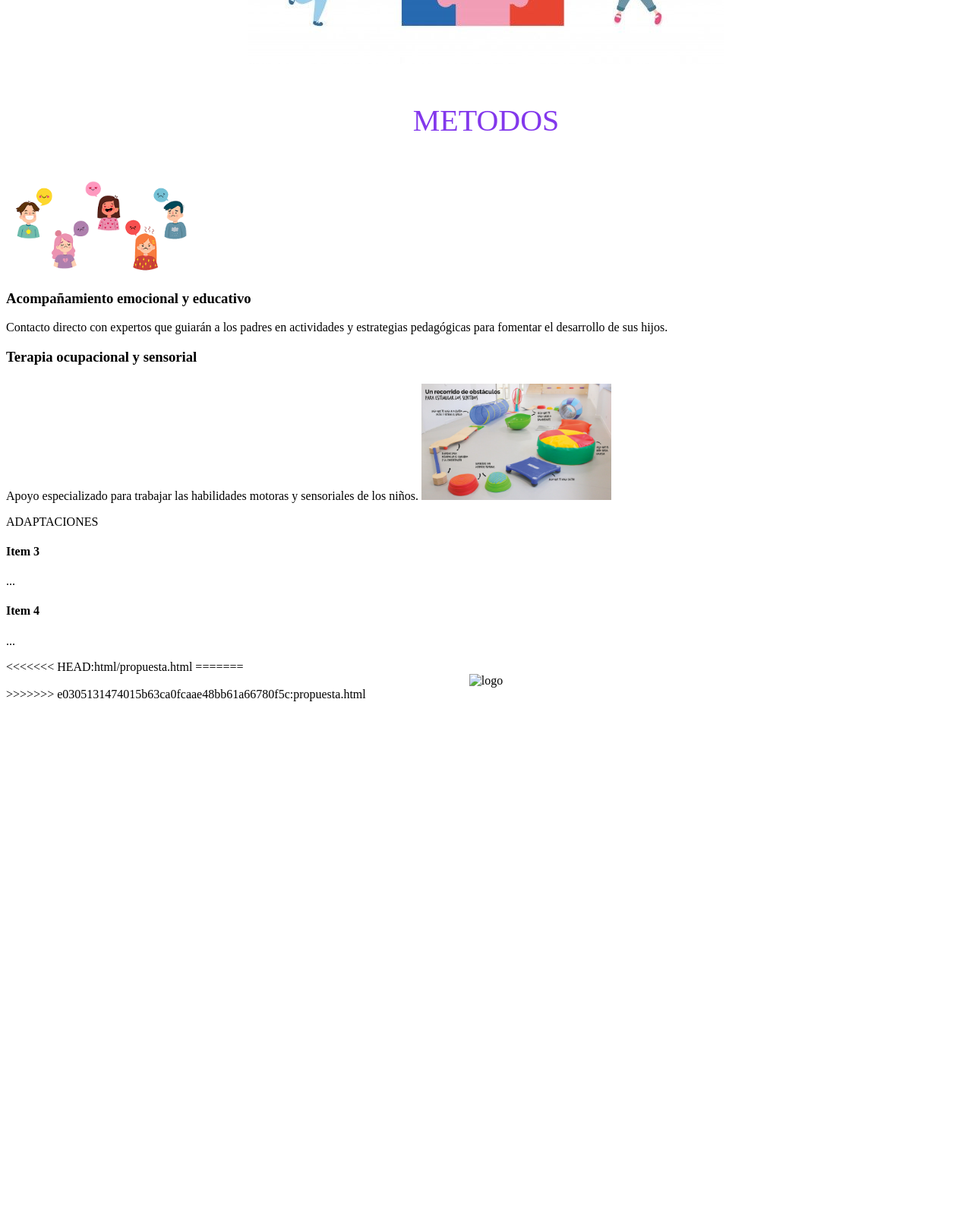
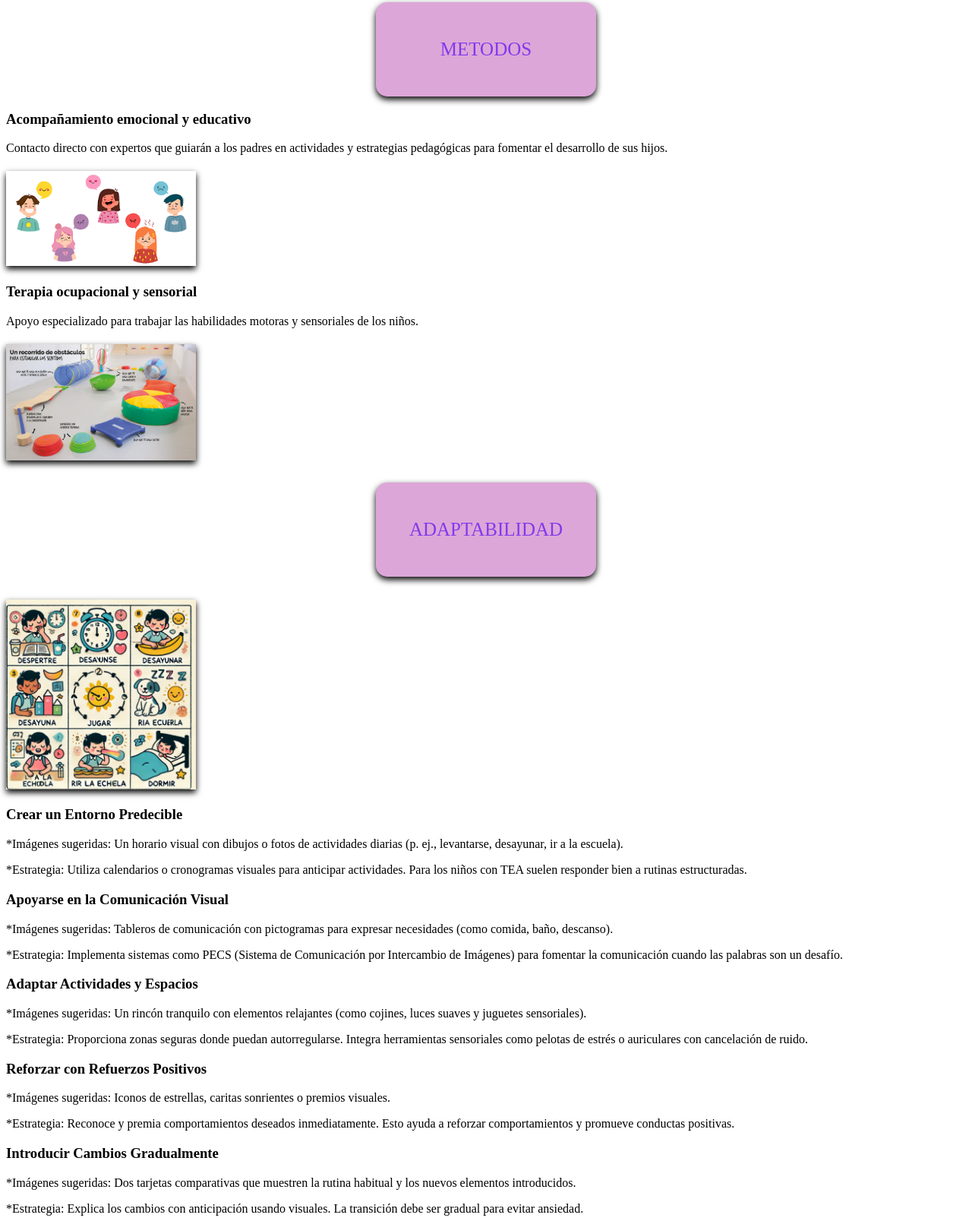
Before and after one commit to valentina7730/MentesBrillantes, a plain HTML site: page html/propuesta.html in a window 1280 px wide. Shown: the part 337-1940 px from the top of the page at 76% size. Before the commit the page ends 1268 px from the top, so only its background shows below. Drawn offline with Linux system fonts and the light colour scheme.

Commit message:
propuesta

```diff
--- a/css/propuesta.css
+++ b/css/propuesta.css
@@ -1,19 +1,62 @@
-
-.sensorial{
+.acompañamiento {
     width: 250px;
     border: 2 2 2 2;
-    margin-top: 5px; color: ;
+    margin-top: 5px;
+    box-shadow: 0 4px 8px rgba(2, 2, 2, 2.2);
 }
-.acompañamiento{
+
+.sensorial {
+    width: 250px;
+    border: 2 2 2 2;
+    margin-top: 5px;
+    box-shadow: 0 4px 8px rgba(2, 2, 2, 2.2);
+}
+
+.list1 {
+    flex-wrap: wrap;
+    color: #8338ec;
+    margin: 20 15 20 15;
+    font-size: 25px;
+    padding: 15px;
+}
+
+.logo {
     width: 250px;
     border: 2 2 2 2;
     margin-top: 5px;
 }
-.list1{
+
+.list2 {
     flex-wrap: wrap;
     color: #8338ec;
-    margin: 20 15 20 15 ;
-    font-size: 40px;
+    margin: 20 15 20 15;
+    font-size: 25px;
+    padding: 15px;
+
+}
+
+.caja1 {
+    background-color: #dda6d8;
     padding: 20px;
-    box-shadow: #ffbe0b;
+    border-radius: 15px;
+    width: 250px;
+    margin: 15px auto;
+    text-align: center;
+    box-shadow: 0 4px 8px rgba(2, 2, 2, 2.2);
 }
+
+.caja2 {
+    background-color: #dda6d8;
+    padding: 20px;
+    border-radius: 15px;
+    width: 250px;
+    margin: 25px auto;
+    text-align: center;
+    box-shadow: 0 4px 8px rgba(2, 2, 2, 2.2);
+}
+.rutina{
+    width: 250px;
+    border: 2 2 2 2;
+    margin-top: 5px;
+    box-shadow: 0 4px 8px rgba(2, 2, 2, 2.2);
+}
--- a/html/propuesta.html
+++ b/html/propuesta.html
@@ -1,13 +1,5 @@
 <!DOCTYPE html>
 <html lang="en">
-<head>
-    <meta charset="UTF-8">
-    <meta name="viewport" content="width=device-width, initial-scale=1.0">
-    <title>PROPUESTA EDUCATIVA</title>
-    <center><img src="/Ilustración vectorial de niños jugando rompecabezas _ Vector Premium.jpeg" class="imagen"></center>
-</head>
-<body>
-    <h1 class="titulo1">Metodos</h1>
 
 <head>
   <meta charset="UTF-8">
@@ -20,41 +12,60 @@
 
 <body>
   <div class="Meto">
-    <div class="col-4">
-      <div id="list" class="Metodo">
-        <a class="list1"><center> METODOS </center> </a>
+    <div id="list" class="caja1">
+      <a class="list1">
+        <center> METODOS </center>
+      </a>
     </div>
-      <div class="col-8">
-        <div data-bs-spy="scroll" data-bs-target="#list-example" data-bs-smooth-scroll="true" tabindex="0">
-          <img src="../IMG/acompañamiento.png" alt="emociones" class="acompañamiento">
-          <h3 id="list1">Acompañamiento emocional y educativo</h3>
+    <div>
+      <h3>Acompañamiento emocional y educativo</h3>
       <p>Contacto directo con expertos que guiarán a los padres en actividades y estrategias pedagógicas
         para fomentar el desarrollo de sus hijos.
       </p>
-          <h3 id="list2">Terapia ocupacional y sensorial</h3>
+      <img src="../IMG/acompañamiento.png" alt="emociones" class="acompañamiento">
+      <h3>Terapia ocupacional y sensorial</h3>
       <p>
         Apoyo especializado para trabajar las habilidades
         motoras y sensoriales de los niños.
+      </p>
       <img src="../IMG/sensorial.jpg" alt="sensorial" class="sensorial">
+    </div>
+    <div class="caja2">
+      <a class="list2">
+        <center> ADAPTABILIDAD </center>
+      </a>
+    </div>
+    <img src="../IMG/rutina.webp" alt="rutina" class="rutina">
+    <h3>Crear un Entorno Predecible</h3>
+    <p>*Imágenes sugeridas: Un horario visual con dibujos o fotos de actividades diarias
+      (p. ej., levantarse, desayunar, ir a la escuela).</p>
+    <p>*Estrategia: Utiliza calendarios o cronogramas visuales para anticipar actividades.
+      Para los niños con TEA suelen responder bien a rutinas estructuradas.</p>
+    <h3>Apoyarse en la Comunicación Visual</h3>
+    <p>*Imágenes sugeridas: Tableros de comunicación con pictogramas para expresar necesidades
+      (como comida, baño, descanso).</p>
+      <P>*Estrategia: Implementa sistemas como PECS (Sistema de Comunicación por Intercambio de Imágenes)
+        para fomentar la comunicación cuando las palabras son un desafío.</P>
+    <h3>Adaptar Actividades y Espacios</h3>
+    <p>*Imágenes sugeridas: Un rincón tranquilo con elementos relajantes (como cojines, luces suaves y
+      juguetes sensoriales).</p>
+    <p>*Estrategia: Proporciona zonas seguras donde puedan autorregularse. Integra herramientas sensoriales
+       como pelotas de estrés o auriculares con cancelación de ruido.
     </p>
-        </div>
-        <div class="ADAPTACIONES">
-          <div class="col-4">
-            <div id="list2" class="ADAPTACIONES">
-              <a class="list2">ADAPTACIONES </a>
-            </div>
-          </div>
-          <h4 id="list-item-3">Item 3</h4>
-          <p>...</p>
-          <h4 id="list-item-4">Item 4</h4>
-          <p>...</p>
-        </div>
-      </div>
+    <h3>Reforzar con Refuerzos Positivos</h4>
+    <p>*Imágenes sugeridas: Iconos de estrellas, caritas sonrientes o premios visuales.
+    </p>
+    <p>*Estrategia: Reconoce y premia comportamientos deseados inmediatamente. Esto ayuda a reforzar
+      comportamientos y promueve conductas positivas.
+    </p>
+    <h3>Introducir Cambios Gradualmente
+    </h3>
+    <p>*Imágenes sugeridas: Dos tarjetas comparativas que muestren la rutina habitual y los nuevos
+      elementos introducidos.</p>
+    <p>*Estrategia: Explica los cambios con anticipación usando visuales. La transición debe ser gradual
+      para evitar ansiedad.</p>
   </div>
 </body>
-<<<<<<< HEAD:html/propuesta.html
+<center><img src="../IMG/Logo.jpeg" alt="logo" class="logo"></center>
 
-=======
-<center><img src="/Logo.jpeg" alt="logo" class="logo"></center>
->>>>>>> e0305131474015b63ca0fcaae48bb61a66780f5c:propuesta.html
 </html>
```
Also changed, not shown: IMG/rutina.webp (added). Lines whose indentation alone changed are shown as unchanged.
